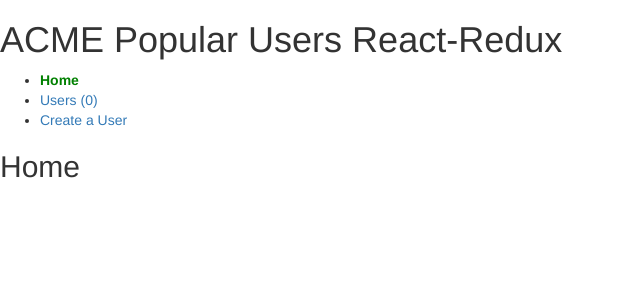
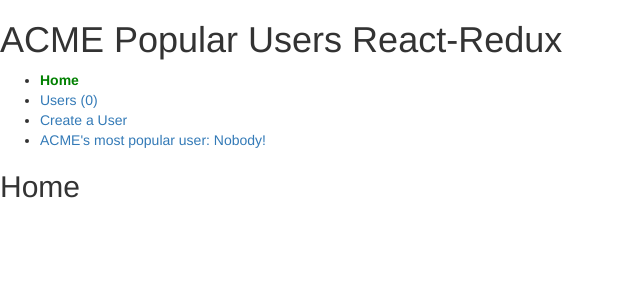
Before and after one commit to reard96/acme-popular-rr, a React app: page / in a window 1280 px wide. Shown: the top 300 px of the page, without its empty margins (0-640 px from the left). Built offline with nearby package versions, Linux system fonts and the light colour scheme; no server answers.

Commit message:
most popular user

```diff
--- a/src/Nav.js
+++ b/src/Nav.js
@@ -2,7 +2,13 @@ import React from 'react';
 import { connect } from 'react-redux';
 import { NavLink, withRouter } from 'react-router-dom';
 
-const Nav = ({ users }) => {
+const Nav = ({ users, popular }) => {
+  // hack to get popular.id to work
+  let popularLink = '';
+  if (popular !== undefined) {
+    popularLink = popular.id;
+  }
+
   return (
     <ul>
       <li>
@@ -34,14 +40,24 @@ const Nav = ({ users }) => {
             color: 'green'
           }}>Create a User</NavLink>
       </li>
+      <li>
+      <NavLink
+        exact
+        to={`/users/${popularLink}`}
+        activeStyle={{
+          fontWeight: 'bold',
+          color: 'green'
+        }}
+        >ACME's most popular user: { popular ? popular.name : 'Nobody!' }</NavLink>
+      </li>
     </ul>
   );
 };
 
-
 const mapStateToProps = ({ users }) => {
   return {
-    users
+    users,
+    popular: users.sort((low, high) => { return high.rating - low.rating; })[0]
   };
 };
 
```
